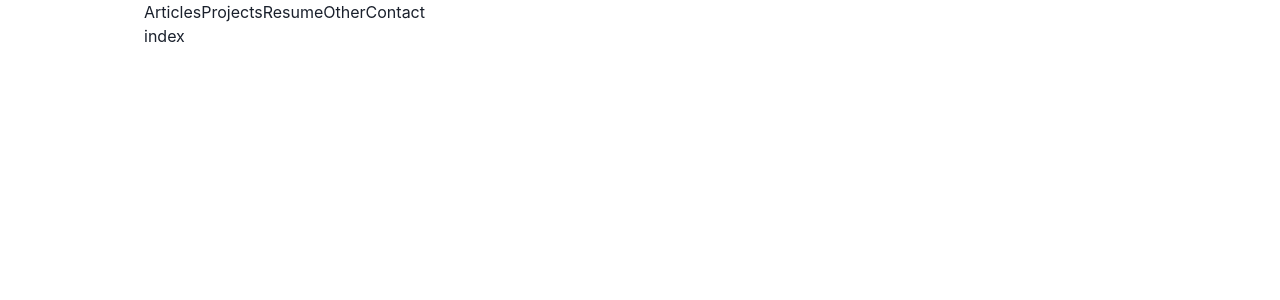
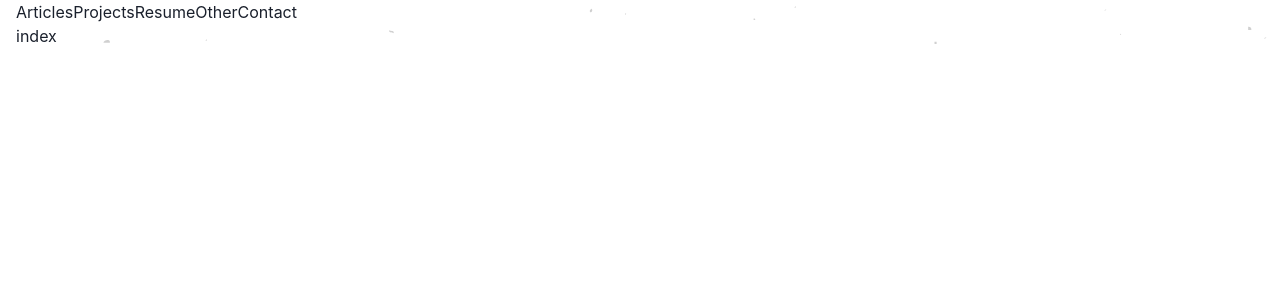
Before and after one commit to stich9208/nolog, a Next.js app: page /contact in a window 1280 px wide. Shown: the top 300 px of the page. Built offline with nearby package versions, Linux system fonts and the light colour scheme.

Commit message:
스타일 적용중
Signed-off-by: JaewookJung <stich9208@seerslab.com>

```diff
--- a/src/components/common/Layout.tsx
+++ b/src/components/common/Layout.tsx
@@ -1,4 +1,4 @@
-import { Container } from "@chakra-ui/react";
+import { Box, Container } from "@chakra-ui/react";
 import React from "react";
 
 import Header from "./Header";
@@ -9,9 +9,9 @@ type LayoutPropsType = {
 
 const Layout = ({ children }: LayoutPropsType) => {
   return (
-    <Container maxW="container.lg">
+    <Container maxW="full" backgroundImage="url('/assets/background.svg')">
       <Header />
-      {children}
+      <Box maxW="lg"> {children}</Box>
     </Container>
   );
 };
```
Also changed, not shown: public/assets/background.svg (added), 1 other file (tests, documents, lock files or other folders).
